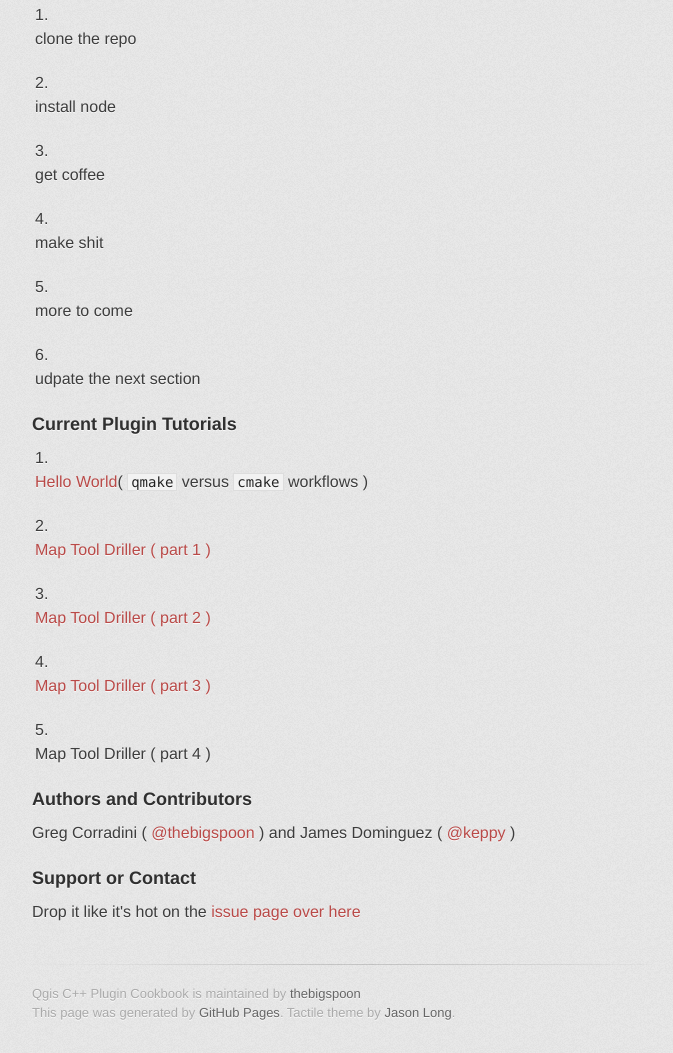
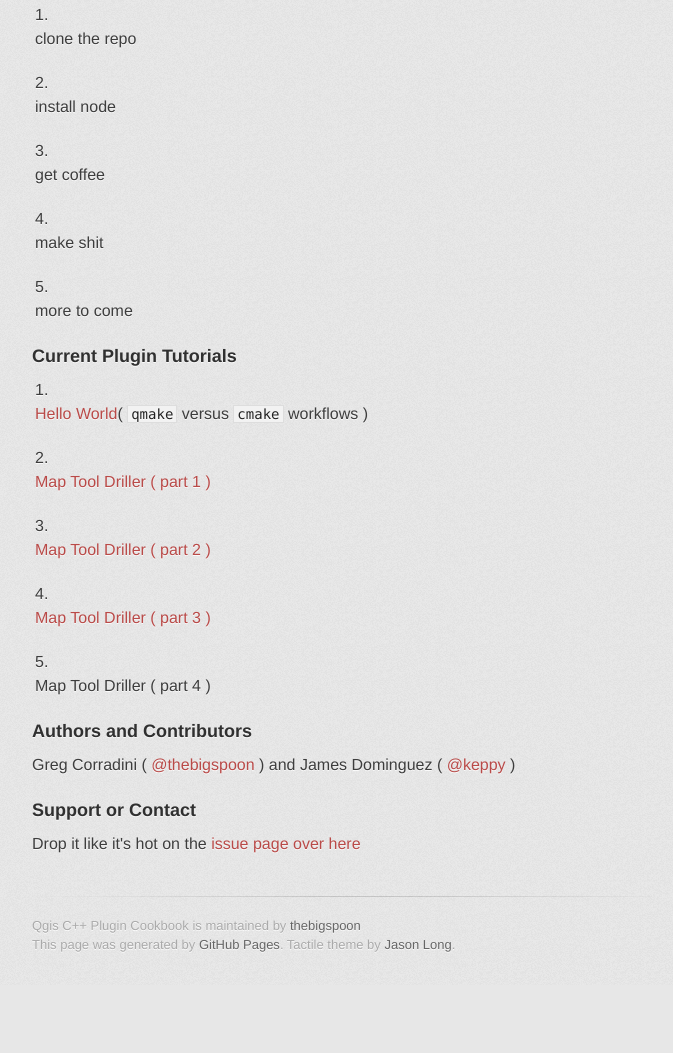
Before and after one commit to ranchodeluxe/qgis_cpp_plugin_cookbook, a plain HTML site: page index.html in a window 1280 px wide. Shown: the part 1066-2119 px from the top of the page, without its empty margins (298-971 px from the left). After the commit the page ends 2051 px from the top, so only its background shows below. Drawn offline with Linux system fonts and the light colour scheme; a web font is replaced by a local one.

Commit message:
Update index.html

```diff
--- a/index.html
+++ b/index.html
@@ -76,7 +76,6 @@ Then make examples for everyone here!
 <li><p>get coffee</p></li>
 <li><p>make shit</p></li>
 <li><p>more to come</p></li>
-<li><p>udpate the next section</p></li>
 </ol><h3>
 <a name="current-plugin-tutorials" class="anchor" href="#current-plugin-tutorials"><span class="octicon octicon-link"></span></a>Current Plugin Tutorials</h3>
 
```
